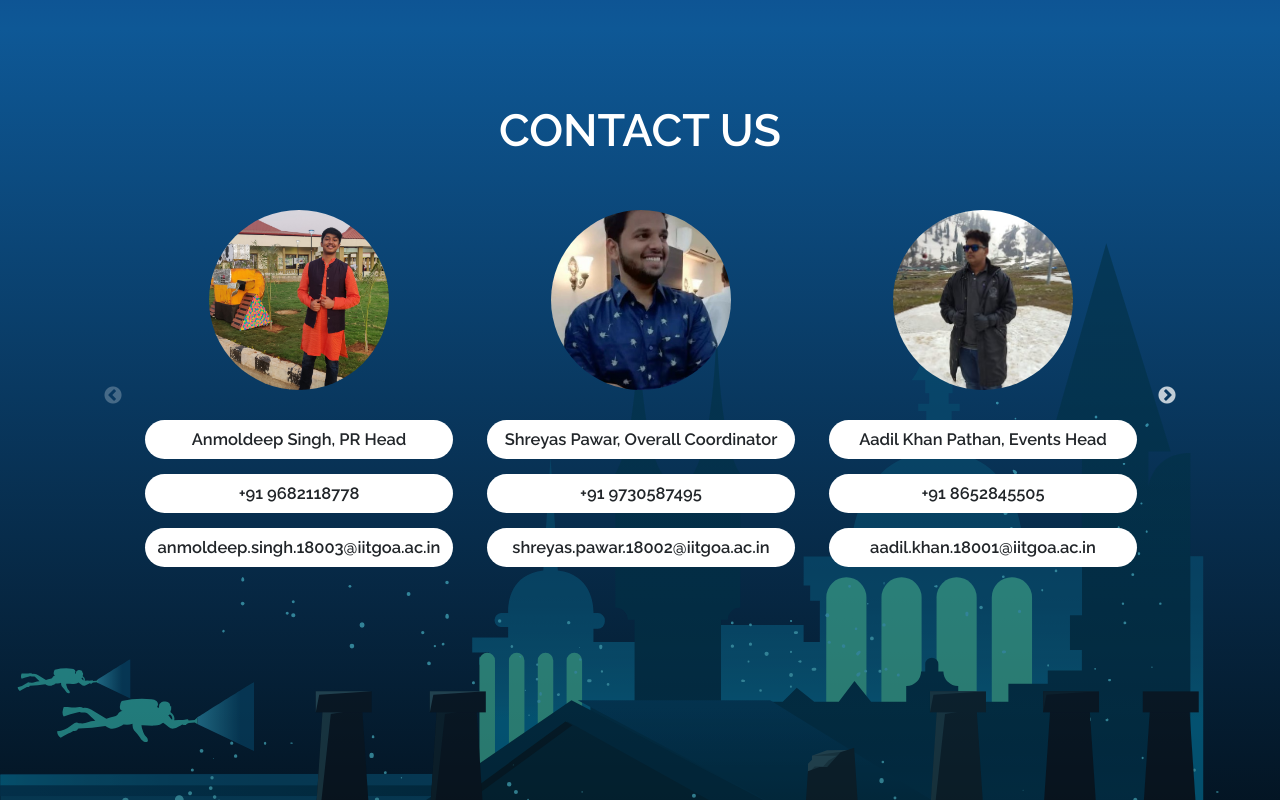
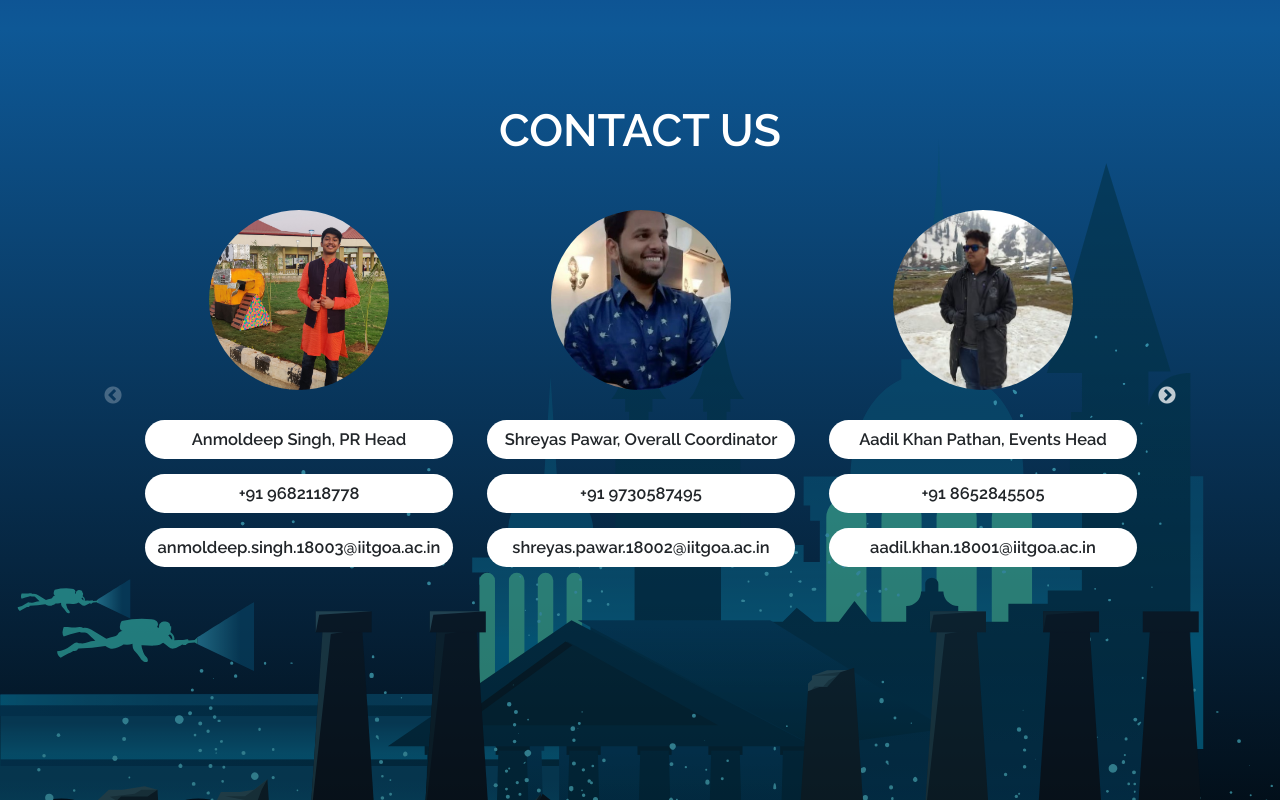
Before and after one commit to ayaniitgoa/TechFest, a React (Create React App) app: page / in a window 1280 px wide. Shown: the part 4520-5320 px from the top of the page. Built offline with nearby package versions, Linux system fonts and the light colour scheme.

Commit message:
Made changes to contact us css

```diff
--- a/src/Containers/ContactUs/ContactUs.css
+++ b/src/Containers/ContactUs/ContactUs.css
@@ -62,7 +62,7 @@
 
 .underwater-city {
   width: 100vw;
-  margin-top: -40vh;
+  margin-top: -50vh;
   /* margin-right: -65px; */
 
   position: relative;
```
Also changed, not shown: 1 other file (tests, documents, lock files or other folders).
